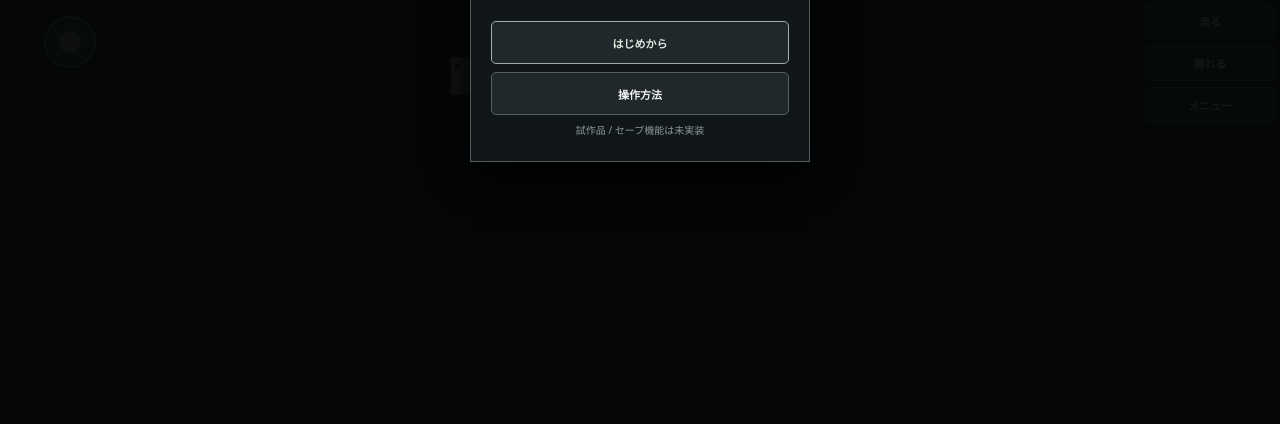
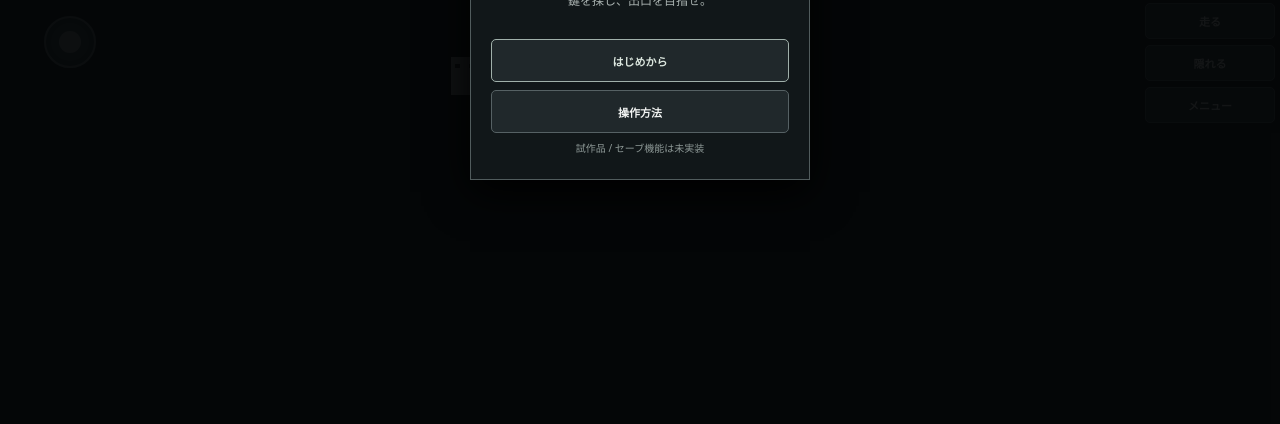
Before and after one commit to 9mrrhz99r9-pixel/escape-game, a plain HTML site: page index.html in a window 1280 px wide. Shown: the part 376-800 px from the top of the page. Drawn offline with Linux system fonts and the light colour scheme.

Commit message:
index.html を更新

```diff
--- a/index.html
+++ b/index.html
@@ -9,6 +9,6 @@
 </head>
 <body><div class="app"><div class="top"><strong>ESCAPE / TEST BUILD</strong><span id="roomLabel">ROOM 01</span></div><div class="gamewrap" id="gamewrap"><canvas id="game" width="384" height="256" aria-label="ゲーム画面"></canvas>
 <img id="jumpscare" src="./assets/jumpscare.PNG" alt="" style="display:none;">
-</div><div class="hud"><span class="tag" id="itemHud">所持品：なし</span><span class="tag" id="stateHud">探索中</span></div><div class="message" id="message"></div><div class="overlay" id="overlay"><div class="panel"><h1 id="panelTitle">ESCAPE</h1><p id="panelText">見知らぬ校舎に閉じ込められた。<br>鍵を探し、出口を目指せ。</p><button class="btn primary" id="startBtn">はじめから</button><button class="btn" id="helpBtn">操作方法</button><div class="hint">試作品 / セーブ機能は未実装</div></div></div></div><div class="bottom"><div class="pad" id="pad"><div class="stick" id="stick"></div></div><div class="actions"><button class="btn primary" id="actBtn">調べる / 開ける</button><button class="btn" id="runBtn">走る</button><button class="btn" id="hideBtn">隠れる</button><button class="btn" id="menuBtn">メニュー</button></div></div></div>
+<div class="hud"><span class="tag" id="itemHud">所持品：なし</span><span class="tag" id="stateHud">探索中</span></div><div class="message" id="message"></div><div class="overlay" id="overlay"><div class="panel"><h1 id="panelTitle">ESCAPE</h1><p id="panelText">見知らぬ校舎に閉じ込められた。<br>鍵を探し、出口を目指せ。</p><button class="btn primary" id="startBtn">はじめから</button><button class="btn" id="helpBtn">操作方法</button><div class="hint">試作品 / セーブ機能は未実装</div></div></div></div><div class="bottom"><div class="pad" id="pad"><div class="stick" id="stick"></div></div><div class="actions"><button class="btn primary" id="actBtn">調べる / 開ける</button><button class="btn" id="runBtn">走る</button><button class="btn" id="hideBtn">隠れる</button><button class="btn" id="menuBtn">メニュー</button></div></div></div>
 <script src="./js/game.js"></script>
 </body></html>
```
